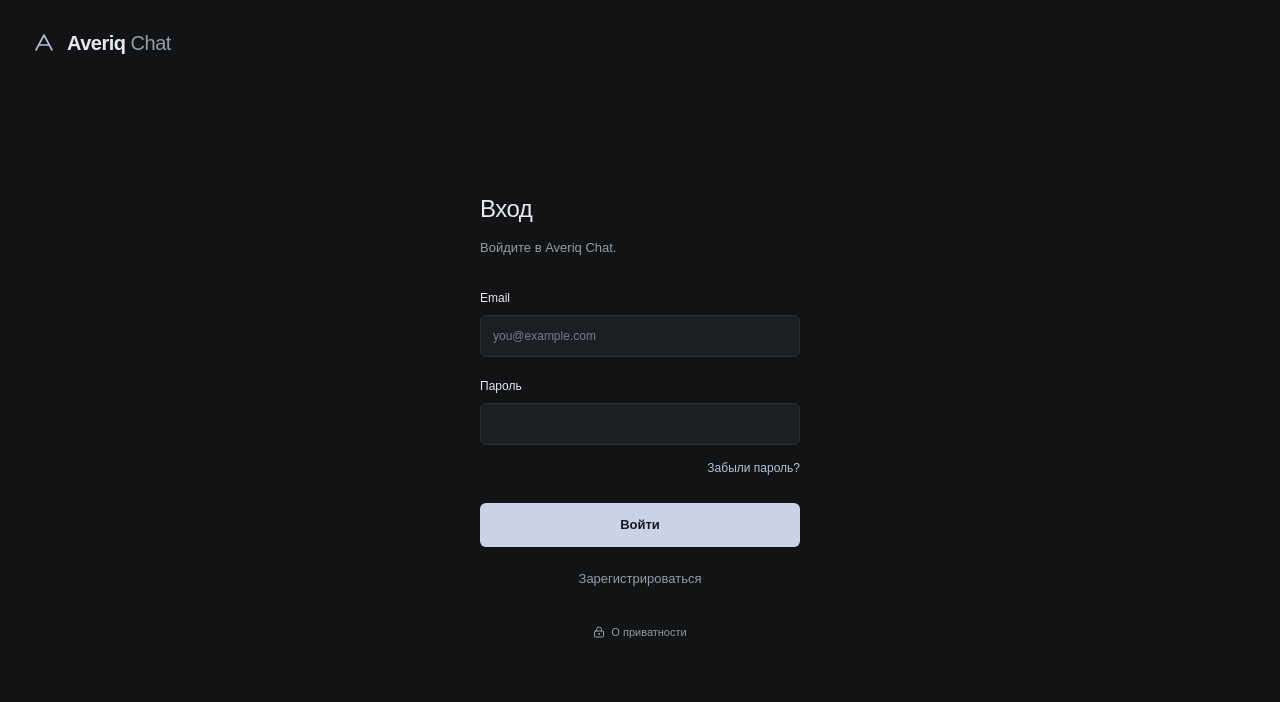
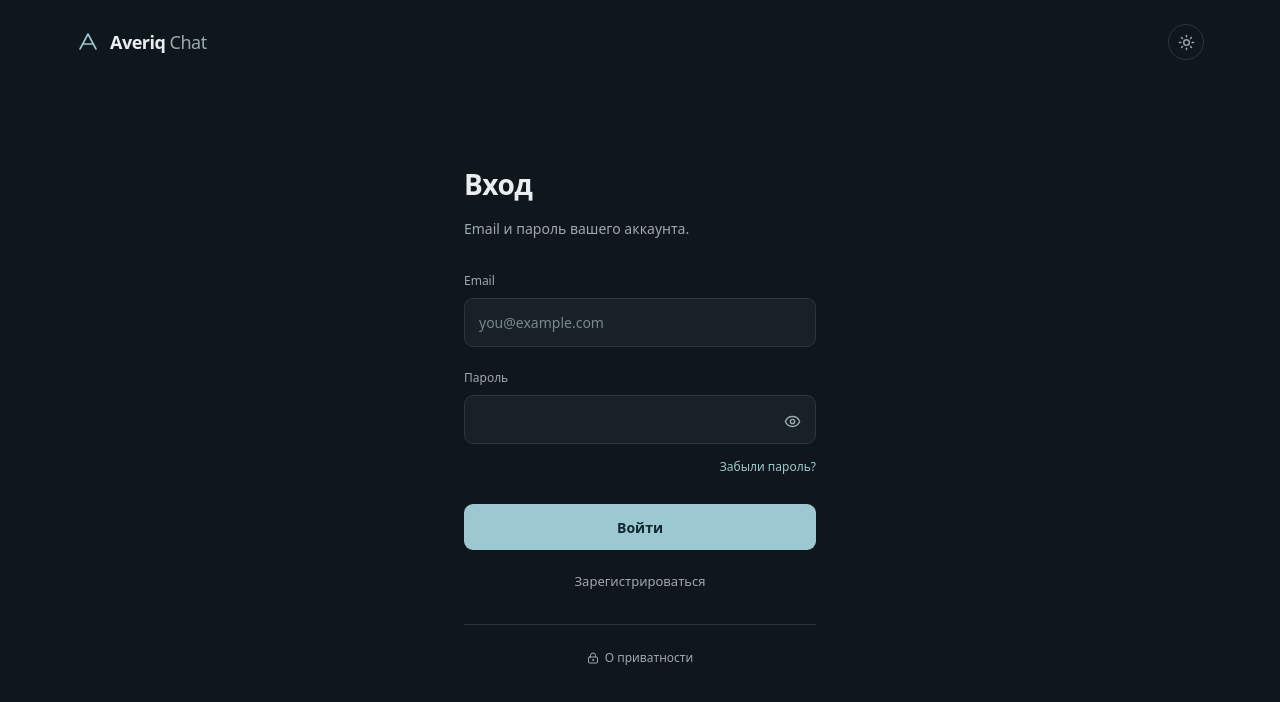
Before and after one commit to zaanw/averiqchat, a Next.js app: page / in a window 1280 px wide. Shown: the top 702 px of the page. Built offline with nearby package versions, Linux system fonts and the light colour scheme; no server answers.

Commit message:
Polish Averiq colors, typography and shared light-dark theme

```diff
--- a/app/globals.css
+++ b/app/globals.css
@@ -1,39 +1,41 @@
 @import "tailwindcss";
 :root {
-  --bg: #111315;
-  --panel: #17191d;
-  --panel-soft: #1b1e23;
-  --input: #1b1e23;
-  --line: #2b2e35;
-  --text: #e7e9ed;
-  --muted: #969ca7;
-  --accent: #b4c2d9;
-  --accent-strong: #c9d3e5;
-  --accent-tint: #252c38;
-  --bubble: #23262d;
-  --mine: #2b374b;
+  --bg: #10171c;
+  --panel: #172126;
+  --panel-soft: #1d292f;
+  --input: #172126;
+  --line: #2a373d;
+  --text: #e9eff1;
+  --muted: #9aaab0;
+  --accent: #9bc8d1;
+  --accent-strong: #9bc8d1;
+  --accent-tint: #23373f;
+  --bubble: #1d2b32;
+  --mine: #2b4653;
   --danger: #ff9dba;
   --success: #8dd9be;
   --shadow: 0 8px 32px #0003;
-  --on-accent: #141922;
+  --on-accent: #102830;
+  --action: #668f9d;
   color-scheme: dark;
 }
 :root[data-theme="light"] {
-  --bg: #f7f8fa;
+  --bg: #f6f7f5;
   --panel: #fff;
-  --panel-soft: #f0f2f5;
-  --input: #f0f2f5;
-  --line: #dfe3e9;
-  --text: #20252d;
-  --muted: #69717d;
-  --accent: #455e86;
-  --accent-strong: #455e86;
-  --accent-tint: #e9eef5;
+  --panel-soft: #edf1ee;
+  --input: #f0f3f1;
+  --line: #dbe2de;
+  --text: #24322e;
+  --muted: #66756f;
+  --accent: #356c70;
+  --accent-strong: #356c70;
+  --accent-tint: #e4efec;
   --bubble: #fff;
-  --mine: #e9eef5;
+  --mine: #dfede9;
   --danger: #b12f56;
   --success: #1d7559;
   --on-accent: #fff;
+  --action: #487b89;
   color-scheme: light;
 }
 * {
@@ -41,7 +43,14 @@
 }
 body {
   margin: 0;
-  font-family: Arial, Helvetica, sans-serif;
+  font-family:
+    ui-sans-serif,
+    system-ui,
+    -apple-system,
+    BlinkMacSystemFont,
+    "Segoe UI",
+    sans-serif;
+  -webkit-font-smoothing: antialiased;
   color: var(--text);
   background: var(--bg);
   font-size: 14px;
@@ -146,11 +155,11 @@ svg {
 .brand {
   display: flex;
   align-items: center;
-  gap: 11px;
+  gap: 10px;
   color: var(--accent);
-  font-size: 20px;
+  font-size: 18px;
   letter-spacing: -0.5px;
-  font-weight: 700;
+  font-weight: 600;
   white-space: nowrap;
 }
 .brand > span {
@@ -167,9 +176,9 @@ svg {
   gap: 10px;
   background: var(--accent-strong);
   color: var(--on-accent);
-  border: 1px solid #ffffff12;
-  border-radius: 6px;
-  min-height: 44px;
+  border: 1px solid transparent;
+  border-radius: 9px;
+  min-height: 46px;
   padding: 11px 18px;
   font-weight: 600;
   transition:
@@ -177,7 +186,7 @@ svg {
     transform 0.2s;
 }
 .primary:hover:not(:disabled) {
-  filter: brightness(1.13);
+  filter: brightness(1.06);
 }
 .text-button {
   display: inline-flex;
@@ -273,7 +282,26 @@ svg {
   grid-template-rows: auto 1fr;
 }
 .auth-header {
-  padding: 28px 32px;
+  display: flex;
+  align-items: center;
+  justify-content: space-between;
+  width: 100%;
+  max-width: 1200px;
+  margin: 0 auto;
+  padding: 24px 36px;
+}
+.theme-switch {
+  display: grid;
+  place-items: center;
+  min-width: 36px;
+  height: 36px;
+  border: 1px solid var(--line);
+  border-radius: 50%;
+  color: var(--muted);
+}
+.theme-switch:hover {
+  color: var(--text);
+  border-color: var(--muted);
 }
 .auth-form-section {
   display: flex;
@@ -283,25 +311,30 @@ svg {
 }
 .auth-card {
   width: 100%;
-  max-width: 320px;
+  max-width: 352px;
 }
 .auth-card h1 {
-  font-size: 24px;
-  font-weight: 500;
+  font-size: 28px;
+  font-weight: 550;
   letter-spacing: -0.5px;
-  margin: 0 0 10px;
+  margin: 0 0 12px;
 }
 .auth-card > .muted {
-  font-size: 13px;
-  margin-bottom: 30px;
+  font-size: 14px;
+  margin-bottom: 32px;
 }
 .auth-card label {
   font-size: 12px;
-  margin-top: 20px;
+  color: var(--muted);
+  margin-top: 22px;
 }
 .auth-card input {
   margin-top: 8px;
-  padding: 11px 12px;
+  padding: 13px 14px;
+  border-radius: 9px;
+  min-height: 46px;
+  font-size: 14px;
+  color: var(--text);
 }
 .auth-card .forgot {
   display: flex;
@@ -311,8 +344,8 @@ svg {
 }
 .auth-submit {
   width: 100%;
-  margin-top: 24px;
-  font-size: 13px;
+  margin-top: 26px;
+  font-size: 14px;
 }
 .auth-switch {
   display: flex;
@@ -330,9 +363,11 @@ svg {
   color: var(--text);
 }
 .privacy-note {
-  margin-top: 36px;
+  margin-top: 32px;
+  padding-top: 24px;
+  border-top: 1px solid var(--line);
   color: var(--muted);
-  font-size: 11px;
+  font-size: 12px;
   text-align: center;
 }
 .privacy-note summary {
@@ -431,6 +466,7 @@ svg {
 }
 .conversation-item.active {
   background: var(--accent-tint);
+  box-shadow: inset 2px 0 var(--accent);
 }
 .avatar {
   display: inline-flex;
@@ -551,7 +587,7 @@ svg {
   display: flex;
   flex-direction: column;
   position: relative;
-  background: var(--chat-surface, #121b24);
+  background: var(--chat-surface, #101a20);
 }
 .chat-welcome {
   margin: auto;
@@ -688,7 +724,7 @@ svg {
   max-width: 78%;
   min-width: 90px;
   background: var(--bubble);
-  border: 1px solid #ffffff05;
+  border: 0;
   padding: 9px 12px 6px;
   border-radius: 12px 12px 12px 4px;
   overflow-wrap: anywhere;
@@ -700,8 +736,8 @@ svg {
 .bubble > p {
   white-space: pre-wrap;
   margin: 0 0 4px;
-  font-size: 14px;
-  line-height: 1.45;
+  font-size: 15px;
+  line-height: 1.5;
   scroll-margin: 60px;
 }
 .bubble .deleted {
@@ -715,7 +751,7 @@ svg {
   justify-content: end;
   gap: 5px;
   font-size: 10px;
-  opacity: 0.7;
+  opacity: 0.8;
   white-space: nowrap;
 }
 .message-meta svg {
@@ -862,7 +898,7 @@ svg {
   line-height: 20px;
 }
 .send-button {
-  background: #5d8fc4;
+  background: var(--action);
   color: #fff;
   border-radius: 50%;
   display: grid;
@@ -1042,7 +1078,7 @@ svg {
 .settings-avatar .avatar {
   width: 64px;
   height: 64px;
-  border-radius: 12px;
+  border-radius: 50%;
   font-size: 20px;
 }
 .settings-avatar label {
@@ -1239,7 +1275,7 @@ svg {
     right: -35px;
   }
   .message-meta {
-    font-size: 8px;
+    font-size: 10px;
   }
 }
 @media (prefers-reduced-motion: reduce) {
@@ -1313,13 +1349,14 @@ svg {
   display: grid;
   place-items: center;
   border-radius: 50%;
-  background: #5d8fc4;
+  background: var(--action);
   color: #fff;
   box-shadow: 0 3px 8px #0003;
   z-index: 2;
 }
 .compose-fab:hover {
-  background: #6d9fd3;
+  background: var(--action);
+  filter: brightness(1.1);
 }
 .avatar[data-tone="0"] {
   background: #344c63;
@@ -1352,10 +1389,10 @@ svg {
   border-top-right-radius: 5px;
 }
 :root[data-theme="light"] .chat-main {
-  --chat-surface: #e6eced;
+  --chat-surface: #ebf0ed;
 }
 :root[data-theme="light"] .mine .bubble {
-  background: #dce9f7;
+  background: var(--mine);
 }
 @media (max-width: 700px) {
   .sidebar-search {
@@ -1391,3 +1428,36 @@ svg {
     padding: 6px;
   }
 }
+
+.password-field {
+  position: relative;
+}
+.password-field input {
+  padding-right: 48px;
+}
+.password-toggle {
+  position: absolute;
+  right: 6px;
+  bottom: 5px;
+  display: grid;
+  place-items: center;
+  width: 36px;
+  height: 36px;
+  border-radius: 6px;
+  color: var(--muted);
+}
+.password-toggle:hover {
+  color: var(--text);
+}
+.auth-card .error,
+.auth-card .success {
+  margin: 18px 0 0;
+  font-size: 13px;
+}
+@media (min-width: 1700px) {
+  .chat-app {
+    max-width: 1680px;
+    margin-inline: auto;
+    border-inline: 1px solid var(--line);
+  }
+}
--- a/components/auth.tsx
+++ b/components/auth.tsx
@@ -1,16 +1,27 @@
 "use client";
 import { useState } from "react";
-import { ArrowLeft, LockKeyhole, LoaderCircle } from "lucide-react";
+import {
+  ArrowLeft,
+  LockKeyhole,
+  LoaderCircle,
+  Sun,
+  Moon,
+  Eye,
+  EyeOff,
+} from "lucide-react";
 import { getSupabase } from "../lib/supabase";
 import { passwordSchema, usernameSchema } from "../lib/validation";
 import Brand from "./brand";
 import { appPath } from "../lib/paths";
 import { errorText } from "../lib/errors";
+import { useTheme } from "../lib/use-theme";
 export default function Auth() {
   const [mode, setMode] = useState<"login" | "signup" | "reset">("login");
   const [busy, setBusy] = useState(false);
   const [notice, setNotice] = useState("");
   const [error, setError] = useState("");
+  const [showPassword, setShowPassword] = useState(false);
+  const { light, toggleTheme } = useTheme();
   const client = getSupabase();
   async function submit(e: React.FormEvent<HTMLFormElement>) {
     e.preventDefault();
@@ -62,6 +73,13 @@ export default function Auth() {
     <main className="auth-page">
       <header className="auth-header">
         <Brand />
+        <button
+          className="theme-switch"
+          aria-label={light ? "Включить тёмную тему" : "Включить светлую тему"}
+          onClick={toggleTheme}
+        >
+          {light ? <Moon size={17} /> : <Sun size={17} />}
+        </button>
       </header>
       <section className="auth-form-section">
         <form onSubmit={submit} className="auth-card">
@@ -74,7 +92,7 @@ export default function Auth() {
           </h1>
           <p className="muted">
             {mode === "login"
-              ? "Войдите в Averiq Chat."
+              ? "Email и пароль вашего аккаунта."
               : mode === "signup"
                 ? "Укажите email и выберите юзернейм."
                 : "Отправим ссылку на ваш email."}
@@ -118,9 +136,11 @@ export default function Auth() {
           {mode !== "reset" && (
             <label>
               Пароль
+              <div className="password-field">
                 <input
                   name="password"
-                type="password"
+                  aria-label="Пароль"
+                  type={showPassword ? "text" : "password"}
                   autoComplete={
                     mode === "signup" ? "new-password" : "current-password"
                   }
@@ -128,6 +148,18 @@ export default function Auth() {
                   minLength={mode === "signup" ? 12 : 1}
                   maxLength={128}
                 />
+                <button
+                  className="password-toggle"
+                  type="button"
+                  aria-label={
+                    showPassword ? "Скрыть пароль" : "Показать пароль"
+                  }
+                  aria-pressed={showPassword}
+                  onClick={() => setShowPassword((value) => !value)}
+                >
+                  {showPassword ? <EyeOff size={17} /> : <Eye size={17} />}
+                </button>
+              </div>
               {mode === "signup" && <small>Не менее 12 символов</small>}
             </label>
           )}
--- a/components/chat.tsx
+++ b/components/chat.tsx
@@ -42,6 +42,7 @@ import type {
 import { messageSchema, usernameSchema, validateFile } from "../lib/validation";
 import Brand from "./brand";
 import { errorText } from "../lib/errors";
+import { useTheme } from "../lib/use-theme";
 
 function Avatar({
   name,
@@ -166,7 +167,7 @@ export default function Chat({ userId }: { userId: string }) {
   const [connected, setConnected] = useState(false);
   const [typing, setTyping] = useState(false);
   const [emojiOpen, setEmojiOpen] = useState(false);
-  const [light, setLight] = useState(false);
+  const { light, toggleTheme } = useTheme();
   const [menu, setMenu] = useState(false);
   const [attachmentPending, setAttachmentPending] = useState(false);
   const [retryPending, setRetryPending] = useState(false);
@@ -376,14 +377,6 @@ export default function Chat({ userId }: { userId: string }) {
       clearInterval(timer);
     };
   }, [refresh]);
-  useEffect(() => {
-    const stored = localStorage.getItem("averiq-theme");
-    Promise.resolve().then(() => setLight(stored === "light"));
-  }, []);
-  useEffect(() => {
-    document.documentElement.dataset.theme = light ? "light" : "dark";
-    localStorage.setItem("averiq-theme", light ? "light" : "dark");
-  }, [light]);
   useEffect(() => {
     if (!selected) return;
     const cid = selected;
@@ -1404,10 +1397,7 @@ export default function Chat({ userId }: { userId: string }) {
                   </button>
                 </form>
                 <div className="settings-divider" />
-                <button
-                  className="settings-action"
-                  onClick={() => setLight(!light)}
-                >
+                <button className="settings-action" onClick={toggleTheme}>
                   {light ? <Moon size={18} /> : <Sun size={18} />}{" "}
                   {light ? "Тёмная тема" : "Светлая тема"}
                 </button>
--- /dev/null
+++ b/lib/use-theme.ts
@@ -0,0 +1,42 @@
+"use client";
+import { useCallback, useEffect, useState } from "react";
+type Theme = "dark" | "light";
+export function useTheme() {
+  const [theme, setTheme] = useState<Theme | null>(null);
+  useEffect(() => {
+    let active = true;
+    let saved: Theme = "dark";
+    try {
+      saved =
+        localStorage.getItem("averiq-theme") === "light" ? "light" : "dark";
+    } catch {
+      /* Theme still works when browser storage is unavailable. */
+    }
+    Promise.resolve().then(() => {
+      if (active) setTheme(saved);
+    });
+    const sync = (event: StorageEvent) => {
+      if (event.key === "averiq-theme")
+        setTheme(event.newValue === "light" ? "light" : "dark");
+    };
+    window.addEventListener("storage", sync);
+    return () => {
+      active = false;
+      window.removeEventListener("storage", sync);
+    };
+  }, []);
+  useEffect(() => {
+    if (!theme) return;
+    document.documentElement.dataset.theme = theme;
+    try {
+      localStorage.setItem("averiq-theme", theme);
+    } catch {
+      /* Persistence is optional. */
+    }
+  }, [theme]);
+  const toggleTheme = useCallback(
+    () => setTheme((current) => (current === "light" ? "dark" : "light")),
+    [],
+  );
+  return { light: theme === "light", toggleTheme };
+}
--- a/playwright.pages.config.ts
+++ b/playwright.pages.config.ts
@@ -1,16 +1,18 @@
 import { defineConfig, devices } from "@playwright/test";
+const port = process.env.PLAYWRIGHT_PAGES_PORT || "3100";
 export default defineConfig({
   testDir: "tests",
   testMatch: "pages.spec.ts",
   use: {
-    baseURL: "http://127.0.0.1:3100",
+    baseURL: `http://127.0.0.1:${port}`,
     launchOptions: {
       executablePath: process.env.PLAYWRIGHT_CHROMIUM_EXECUTABLE_PATH,
     },
   },
   webServer: {
     command: "node scripts/serve-pages.mjs",
-    url: "http://127.0.0.1:3100/averiqchat/",
+    env: { PORT: port },
+    url: `http://127.0.0.1:${port}/averiqchat/`,
     reuseExistingServer: false,
   },
   projects: [
```
Also changed, not shown: playwright.config.ts (+4 -3 lines), 2 other files (tests, documents, lock files or other folders). Lines whose indentation alone changed are shown as unchanged.
